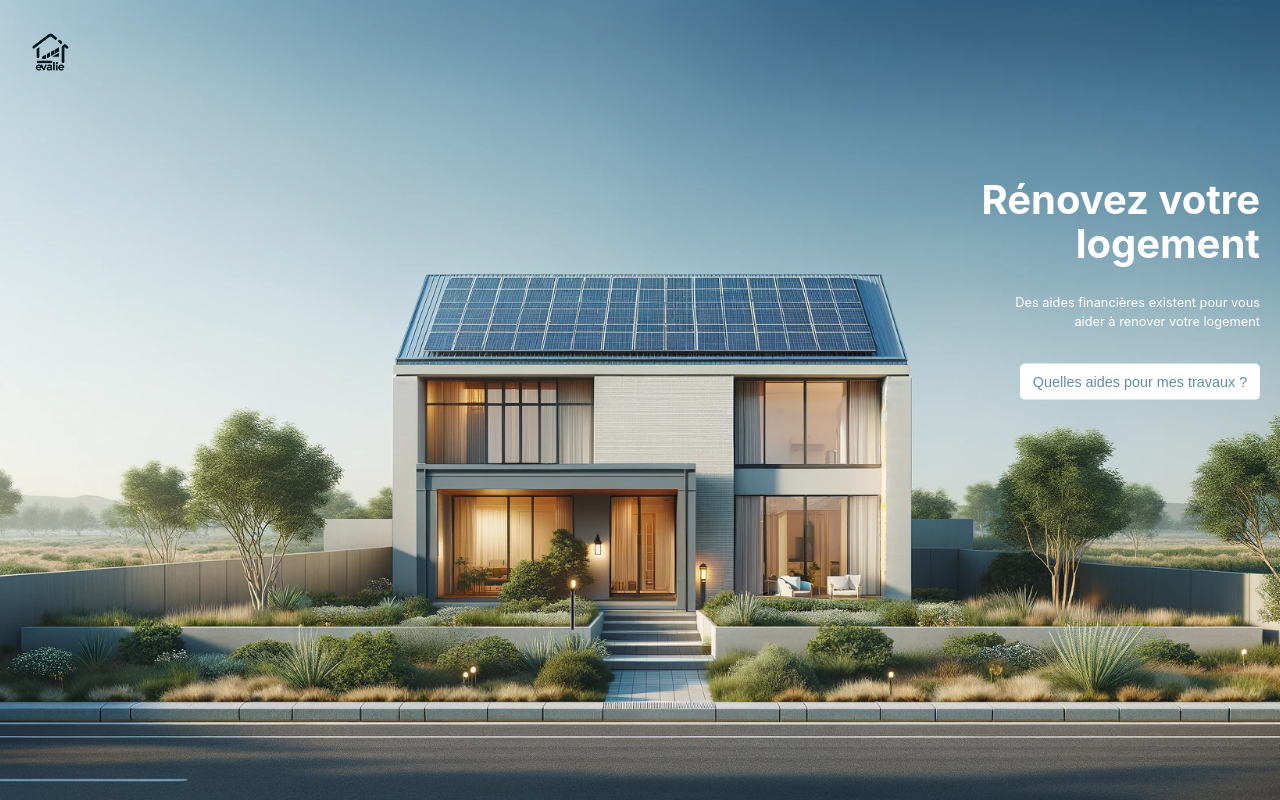
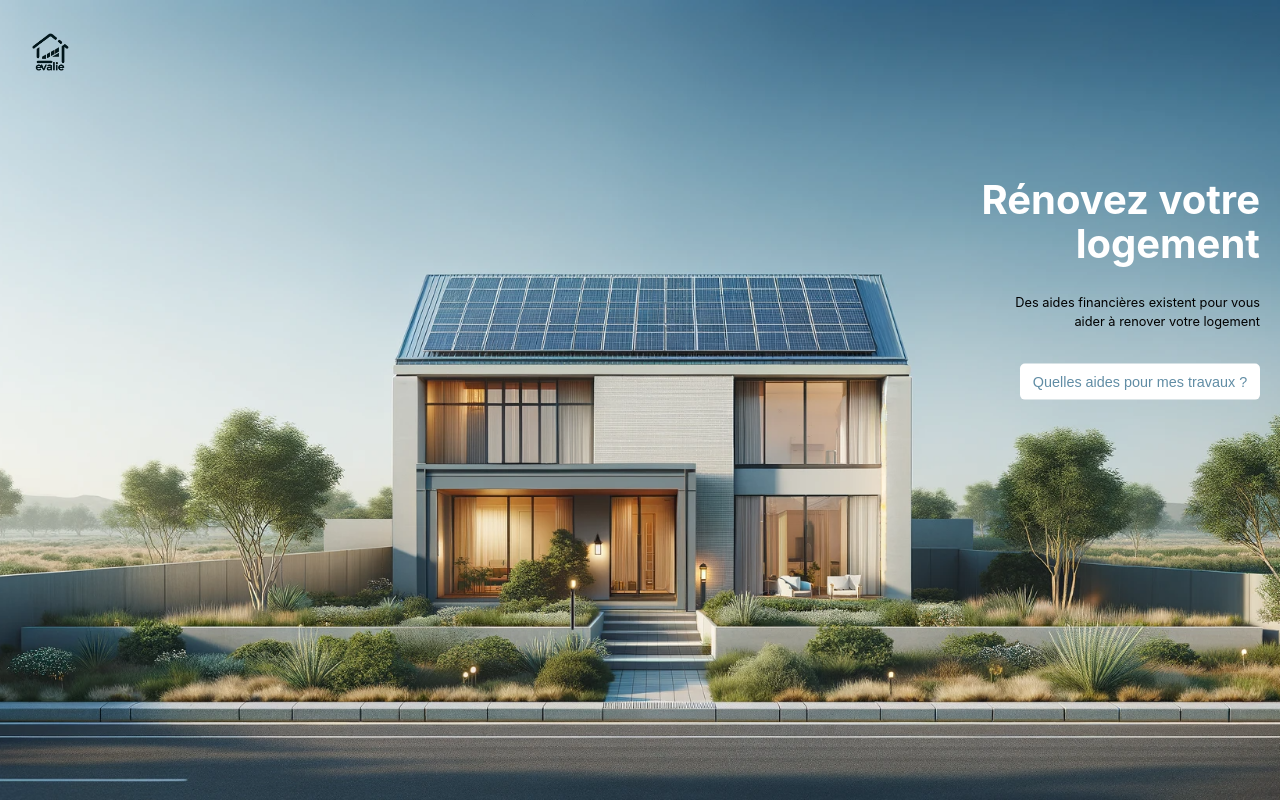
Before and after one commit to Cyrillus5/evalie, a React (Vite) app: page / in a window 1280 px wide. Built offline with nearby package versions, Linux system fonts and the light colour scheme.

Commit message:
css ios issues

```diff
--- a/src/components/Works/Works.css
+++ b/src/components/Works/Works.css
@@ -1,3 +1,11 @@
+.Works {
+    min-height: 100vh;
+}
+
+p {
+    color: black;
+}
+
 .Works-form {
     display: flex;
     flex-direction: column;
@@ -88,6 +96,7 @@ input {
     font-family: Inter, system-ui, Avenir, Helvetica, Arial, sans-serif;
     ;
     font-size: 16px;
+    color: #3d3d3d;
     background-color: white;
     text-align: center;
     margin: 20px;
--- a/src/components/Works/Works.jsx
+++ b/src/components/Works/Works.jsx
@@ -140,7 +140,7 @@ function Works () {
     }, []);
 
     return (
-        <div>
+        <div className="Works">
             <form onSubmit={handleSubmit} className="Works-form">
                 {itemsSelected === "off" ? (
                     <>
```
